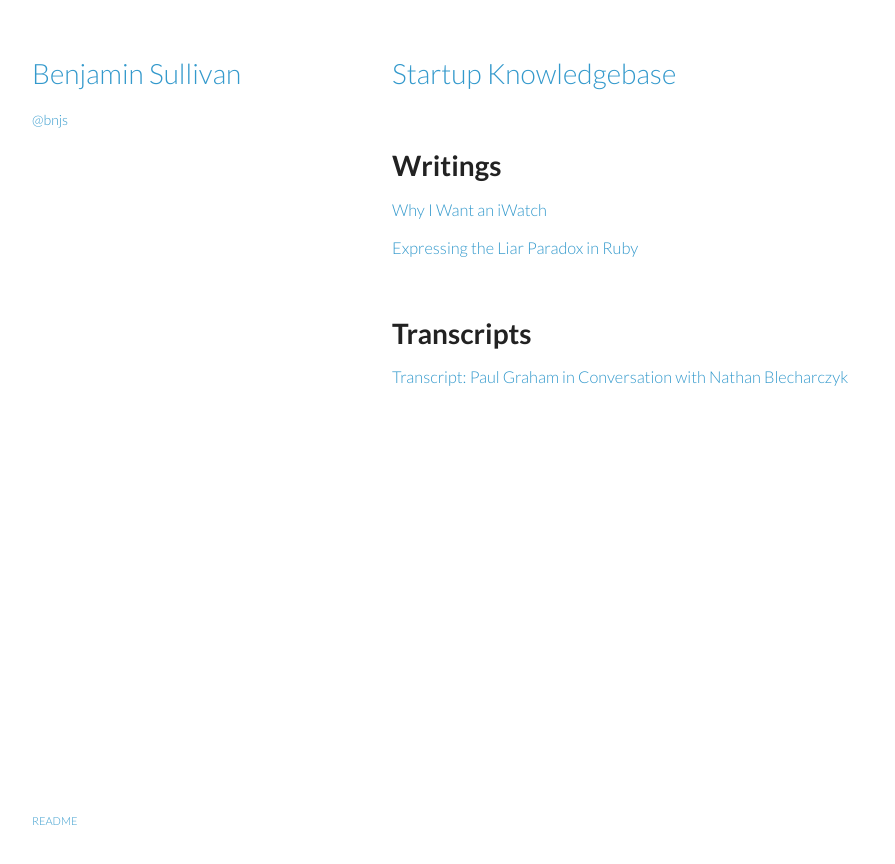
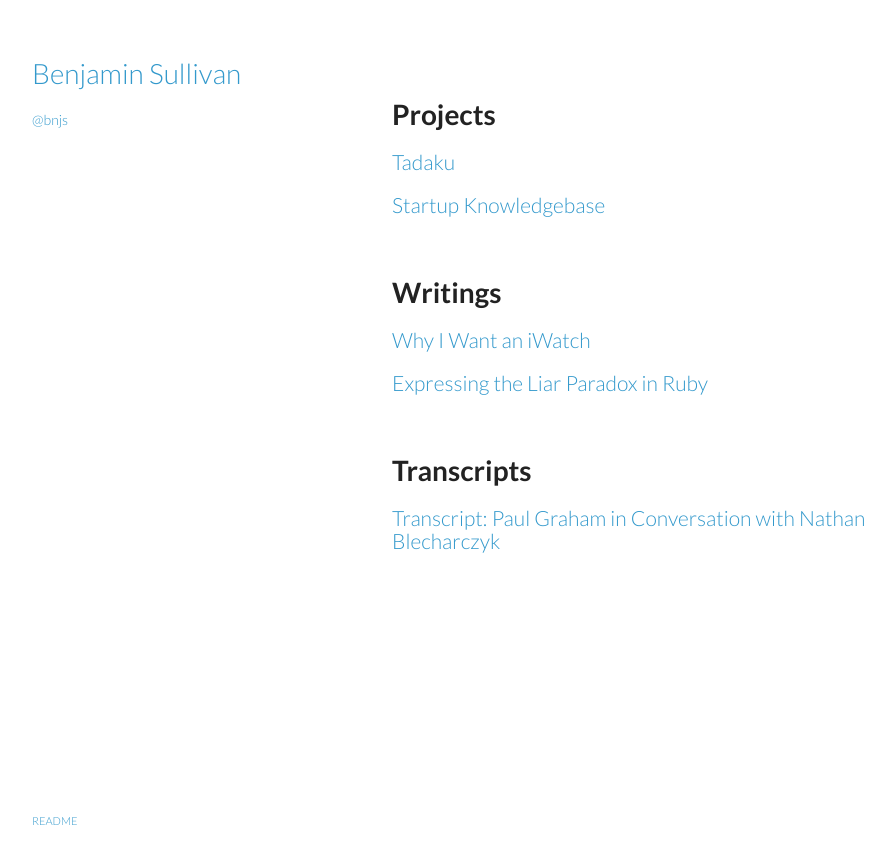
Before and after one commit to bnjs/bnjs.github.io, a Jekyll site: the page built from index.md, in a window 1280 px wide. Shown: the top 864 px of the page, without its empty margins (178-1073 px from the left). Built offline with Jekyll 4.4.1, drawn with Linux system fonts in a browser that asks for light colours.

Commit message:
Make links bigger, add Projects category, add Tadaku

```diff
--- a/index.md
+++ b/index.md
@@ -4,19 +4,26 @@ title: Benjamin Sullivan
 ---
 
 
-# [Startup Knowledgebase](/startup-knowledgebase)
+
+<br>
+
+# Projects
+
+## <a href="https://www.tadaku.com" target="_blank">Tadaku</a>
+
+## [Startup Knowledgebase](/startup-knowledgebase)
 
 <br>
 
 # Writings
 
-### [Why I Want an iWatch](/why-i-want-an-iwatch)
+## [Why I Want an iWatch](/why-i-want-an-iwatch)
 
-### [Expressing the Liar Paradox in Ruby](/expressing-the-liar-paradox-in-ruby)
+## [Expressing the Liar Paradox in Ruby](/expressing-the-liar-paradox-in-ruby)
 
 
 <br>
 
 # Transcripts
 
-### [Transcript: Paul Graham in Conversation with Nathan Blecharczyk](/transcript-paul-graham-in-conversation-with-nathan-blecharczyk)
+## [Transcript: Paul Graham in Conversation with Nathan Blecharczyk](/transcript-paul-graham-in-conversation-with-nathan-blecharczyk)
```
